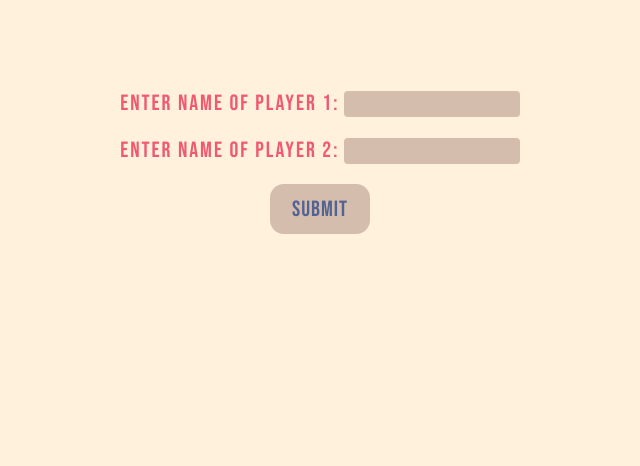
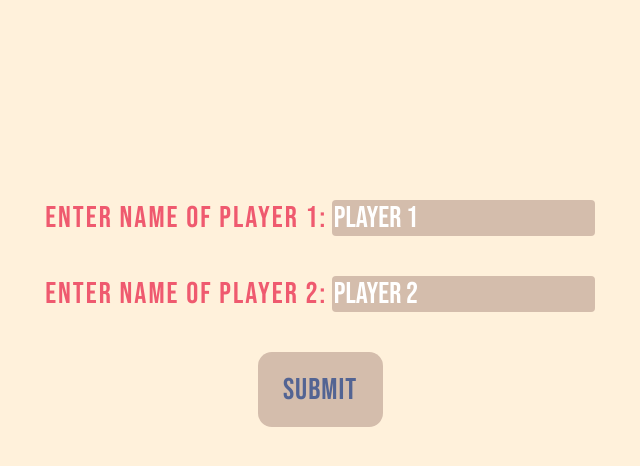
Before and after one commit to SebastianBrenes/TicTacToe, a plain HTML site: page index.html in a window 1280 px wide. Both pictures are taken after a click on the button "Start Game". Shown: the whole page, without its empty margins (320-960 px from the left). Drawn offline with Linux system fonts and the light colour scheme.

Commit message:
Chage css details

```diff
--- a/main.css
+++ b/main.css
@@ -42,14 +42,15 @@ main {
 
 #custom-prompt {
     margin: 90px;
+    margin-top: 200px;
 }
 
 .prompt-content {
-    margin: 20px;
+    margin: 40px;
 }
 
 .prompt-content label {
-    font-size: 22px;
+    font-size: 30px;
     color: #EF5A6F;
 }
 
@@ -57,26 +58,27 @@ main {
     background-color: #D4BDAC;
     border: 0px;
     border-radius: 4px;
-    height: 24px;
+    height: 34px;
     font-family: "Bebas Neue", sans-serif;
-    font-size: 20px;
+    font-size: 30px;
     color: #fff;
 }
 
 #submit-button {
-    height: 50px;
-    width: 100px;
+    height: 75px;
+    width: 125px;
     border-radius: 14px;
     border: 0px;
     background-color: #D4BDAC;
     color: #536493;
     font-family: "Bebas Neue", sans-serif;
-    font-size: 22px;
+    font-size: 30px;
     letter-spacing: 1px;
 }
 
 #submit-button:hover {
-    cursor: pointer;
+   box-shadow: 0px 0px 20px #D4BDAC;
+   cursor: pointer;
 }
 
 #header-game {
--- a/script.js
+++ b/script.js
@@ -80,11 +80,11 @@ function promptPlayers() {
         <div id="custom-prompt">
             <div class="prompt-content">
                 <label for="first-player">Enter name of Player 1:</label>
-                <input type="text" id="first-player" class="inputText" required>
+                <input type="text" id="first-player" class="inputText" value="Player 1" required>
             </div>
             <div class="prompt-content">
                 <label for="second-player">Enter name of Player 2:</label>
-                <input type="text" id="second-player" class="inputText" required>
+                <input type="text" id="second-player" class="inputText" value="Player 2" required>
             </div>
             <button type="submit" id="submit-button">Submit</button>
         </div>
```
